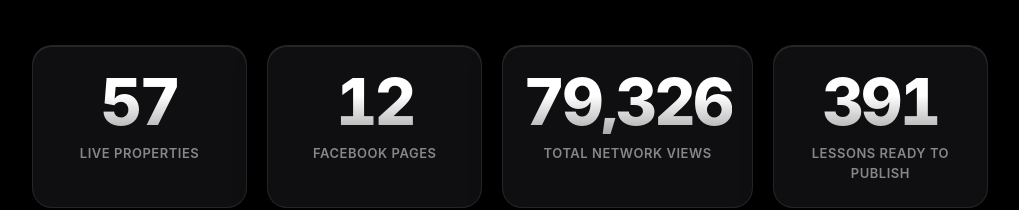
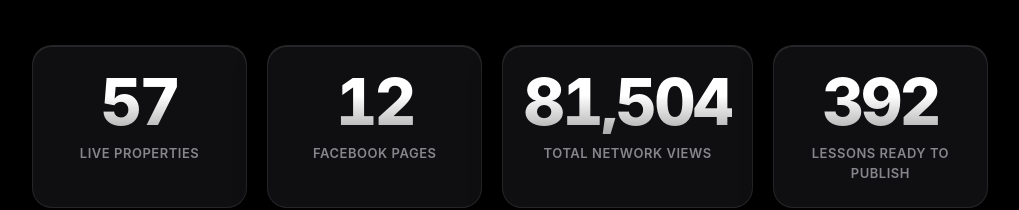
Before and after one commit to rtr525-web/rtr525-web.github.io, a plain HTML site: page index.html in a window 1280 px wide. Shown: the part 1234-1444 px from the top of the page, without its empty margins (130-1149 px from the left). Drawn offline with Linux system fonts and the light colour scheme.

Commit message:
AI sync Nov 14, 2026: homepage stats refresh — 81,504 total network views, 392 lessons ready, published today Nov 14 (3 Facebook, 0 YouTube), live properties 57, breakout reel 38,260

```diff
--- a/index.html
+++ b/index.html
@@ -887,8 +887,8 @@ h2 {
     <div class="bigstats reveal">
       <div><b>57</b><span>live properties</span></div>
       <div><b>12</b><span>Facebook Pages</span></div>
-      <div><b>79,326</b><span>total network views</span></div>
-      <div><b>391</b><span>lessons ready to publish</span></div>
+      <div><b>81,504</b><span>total network views</span></div>
+      <div><b>392</b><span>lessons ready to publish</span></div>
     </div>
   </div>
 </section>
@@ -911,7 +911,7 @@ h2 {
     <h2 class="reveal">Highlights.</h2>
     <p class="lead reveal">What a small, focused network can build.</p>
     <div class="tiles">
-      <div class="tile reveal"><div class="n grad">0</div><h3>Published today</h3><p>Verified pieces published across the network today, Nov 13, 2026 — 0 on YouTube and 0 on Facebook.</p></div>
+      <div class="tile reveal"><div class="n grad">3</div><h3>Published today</h3><p>Verified pieces published across the network today, Nov 14, 2026 — 0 on YouTube and 3 on Facebook.</p></div>
       <div class="tile reveal"><div class="n grad">685</div><h3>Florida golf, mapped</h3><p>Verified courses across 60 counties, with a Top 25 list.</p></div>
       <div class="tile reveal"><div class="n grad">63</div><h3>Every national park</h3><p>Drawn and explained — plus Florida's state parks.</p></div>
       <div class="tile reveal"><div class="n grad">38,260</div><h3>Breakout reel</h3><p>Views for Cigar School's "Don't Tap the Ash" — the network's top reel.</p></div>
```
Also changed, not shown: jayhil-media/index.html (+3 -3 lines).
